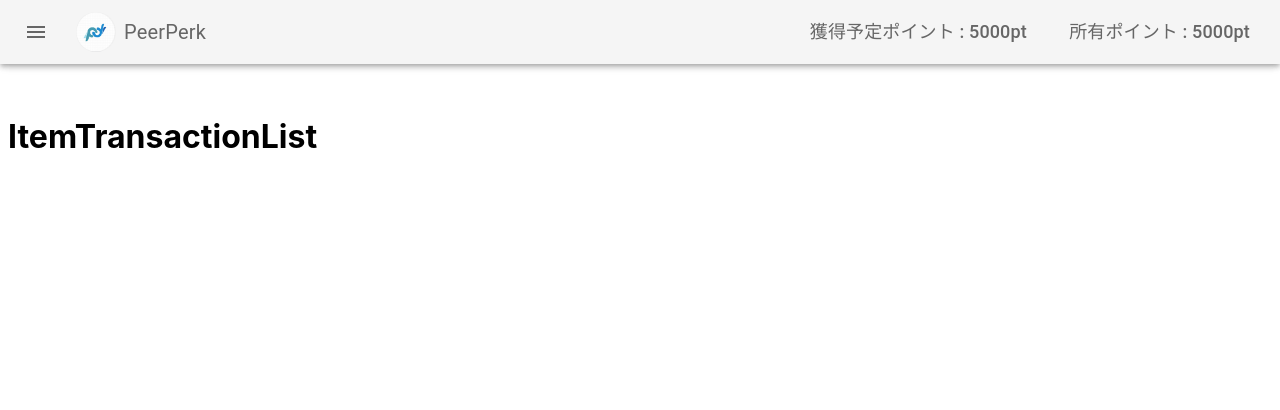
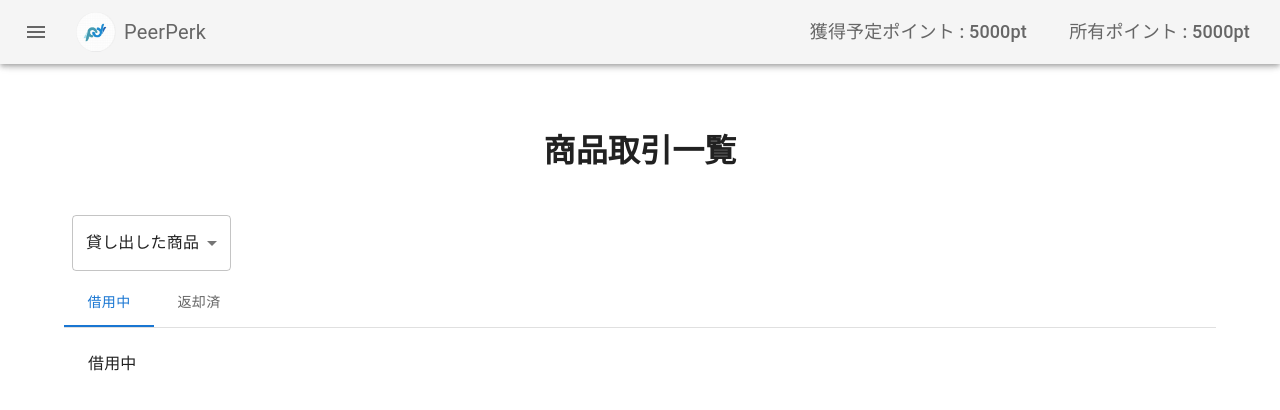
Before and after one commit to posse-ap/teamdev-2023-posse2-team2D_front, a React (Create React App) app: page /itemTransactionList in a window 1280 px wide. Shown: the top 410 px of the page. Built offline with nearby package versions, Linux system fonts and the light colour scheme.

Commit message:
商品貸出の四段階切り替え

```diff
--- /dev/null
+++ b/src/components/SelectBar.tsx
@@ -0,0 +1,30 @@
+import * as React from 'react';
+import MenuItem from '@mui/material/MenuItem';
+import FormControl from '@mui/material/FormControl';
+import Select, { SelectChangeEvent } from '@mui/material/Select';
+
+export default function SelectBar(props:any) {
+  const [status, setStatus] = React.useState<string>('1'); // 型を明示的に指定する
+
+  const handleChange = (event: SelectChangeEvent<string>) => { // SelectChangeEventの型パラメーターも指定する
+    setStatus(event.target.value);
+  };
+
+  const selectedItemText = status === '1' ? props.component1 : props.component2;
+
+  return (
+    <div>
+      <FormControl sx={{ m: 1, minWidth: 120 }}>
+        <Select
+          value={status}
+          onChange={handleChange}
+          displayEmpty={false}
+        >
+          <MenuItem value={1}>{props.option1}</MenuItem>
+          <MenuItem value={2}>{props.option2}</MenuItem>
+        </Select>
+      </FormControl>
+      <div>{selectedItemText}</div> {/* 切り替えた文字列を表示する */}
+    </div>
+  );
+}
--- /dev/null
+++ b/src/pages/item/BorrowHistory.tsx
@@ -0,0 +1,17 @@
+import SimpleTabs from "../../components/SimpleTabs";
+
+const BorrowHistory = () => {
+  return (
+    <div>
+      <SimpleTabs
+        labels={["借用中", "返却済"]}
+        children={[
+          <div>借用中</div>,
+          <div>返却済</div>,
+        ]}
+      />
+    </div>
+  );
+};
+
+export default BorrowHistory;
--- a/src/pages/item/ItemTransactionList.tsx
+++ b/src/pages/item/ItemTransactionList.tsx
@@ -1,8 +1,32 @@
+import * as React from 'react';
+import CssBaseline from '@mui/material/CssBaseline';
+import Box from '@mui/material/Box';
+import Container from '@mui/material/Container';
+import SelectBar from '../../components/SelectBar';
+import BorrowHistory from './BorrowHistory';
+import LentHistory from './LentHistory';
+
 const ItemTransactionList = () => {
   return(
-    <>
-      <h1>ItemTransactionList</h1>
-    </>
+    <React.Fragment>
+      <CssBaseline />
+      <Container maxWidth="lg">
+        <Container
+        sx={{
+          textAlign: "center",
+          padding: "10px",
+        }}
+        >
+          <h1>商品取引一覧</h1>
+        </Container>
+        <SelectBar
+          option1="貸し出した商品"
+          option2="借りている商品"
+          component1={<BorrowHistory />}
+          component2={<LentHistory />}
+        />
+      </Container>
+    </React.Fragment>
   );
 }
 
--- /dev/null
+++ b/src/pages/item/LentHistory.tsx
@@ -0,0 +1,18 @@
+import SimpleTabs from "../../components/SimpleTabs";
+
+const LentHistory = () => {
+  return (
+    <div>
+      <SimpleTabs
+        labels={["出品中", "貸出中", "貸し出し申請中"]}
+        children={[
+          <div>出品中</div>,
+          <div>貸出中</div>,
+          <div>貸し出し申請中</div>,
+        ]}
+      />
+    </div>
+  );
+};
+
+export default LentHistory;
--- a/src/pages/knowledge/KnowledgeTransactionList.tsx
+++ b/src/pages/knowledge/KnowledgeTransactionList.tsx
@@ -1,8 +1,23 @@
+import * as React from 'react';
+import CssBaseline from '@mui/material/CssBaseline';
+import Box from '@mui/material/Box';
+import Container from '@mui/material/Container';
+import SelectBar from '../../components/SelectBar';
+
 const KnowledgeTransactionList = () => {
   return(
-    <>
-      <h1>KnowledgeTransactionList</h1>
-    </>
+    <React.Fragment>
+      <CssBaseline />
+      <Container maxWidth="lg">
+        <h1>ナレッジ取引一覧</h1>
+        <SelectBar
+          option1="貸し出したナレッジ"
+          option2="借りているナレッジ"
+          component1="貸し出したナレッジの一覧"
+          component2="借りているナレッジの一覧"
+        />
+      </Container>
+    </React.Fragment>
   );
 }
 
```
